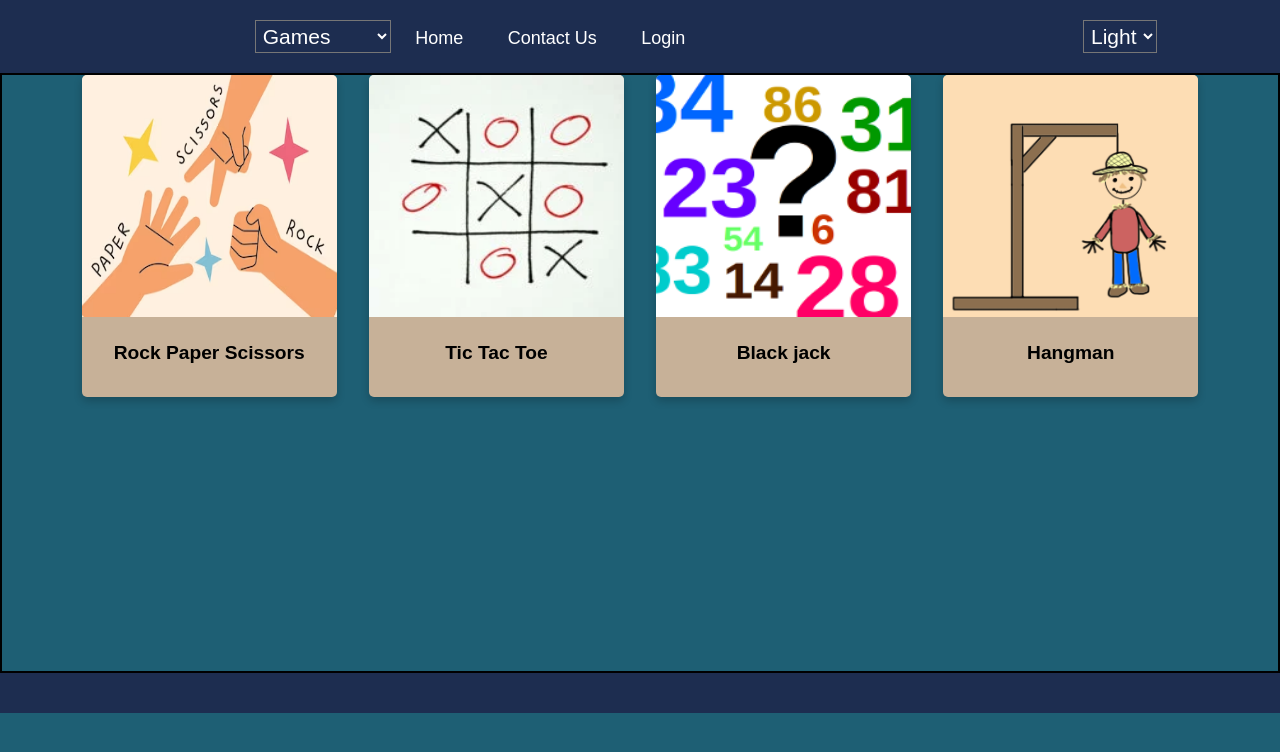
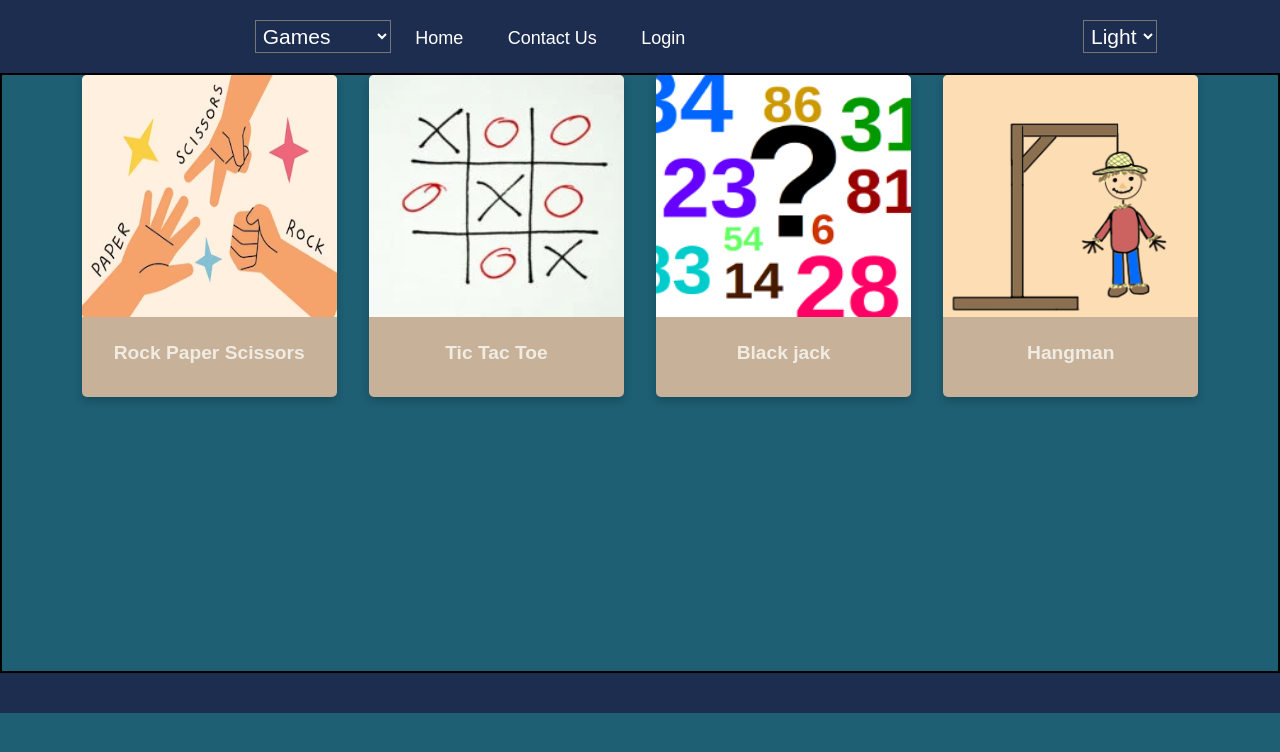
Before and after one commit to ghufran-adel/Mini-GameProject, a plain HTML site: page index.html in a window 1280 px wide. Drawn offline with Linux system fonts and the light colour scheme.

Commit message:
font color change

```diff
--- a/style.css
+++ b/style.css
@@ -115,3 +115,6 @@ nav {
     }
 
 }
+h4{
+  color:rgba(240, 236, 227, 1);
+}
```
